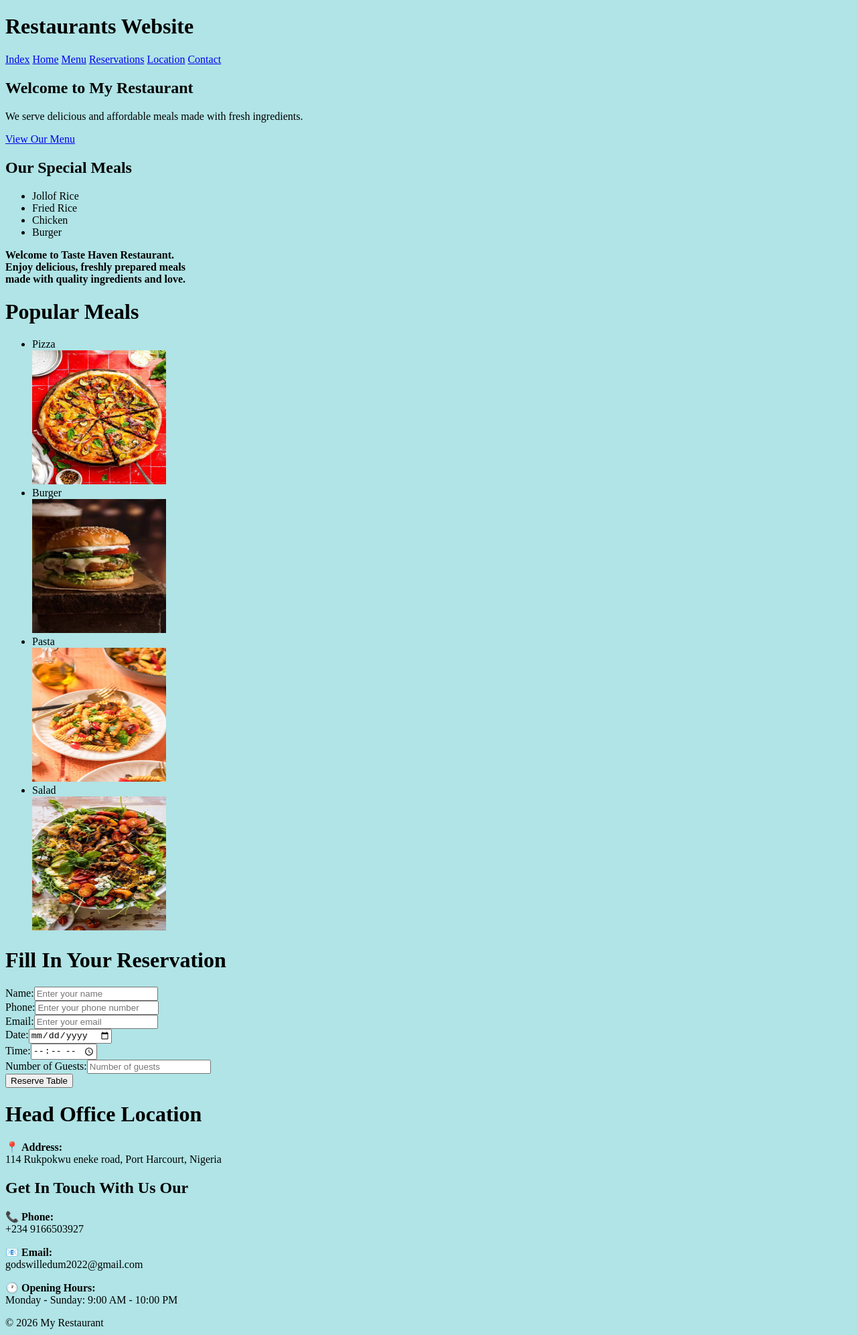
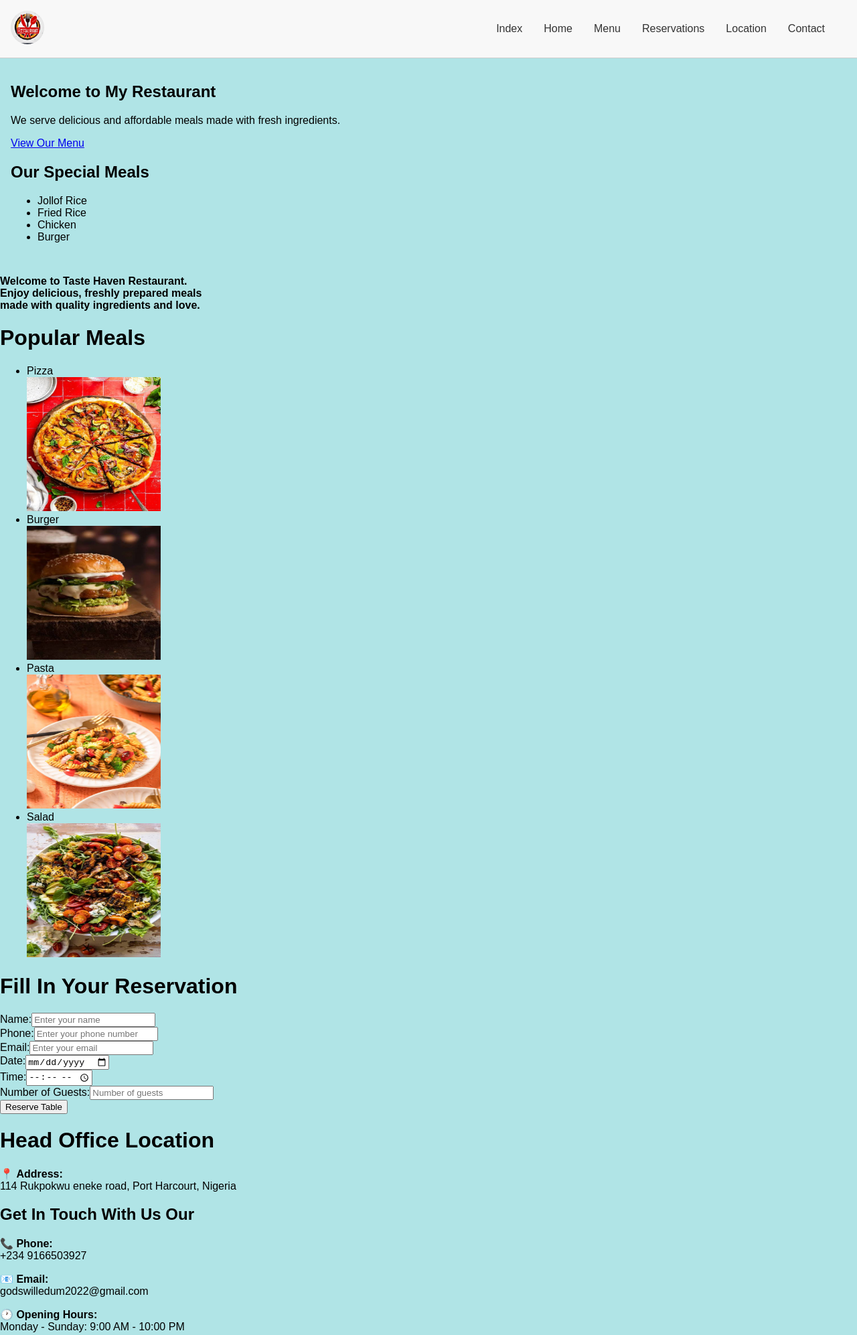
Before and after one commit to edums499/restaurant-website-, a plain HTML site: page index.html in a window 1280 px wide. Shown: the top 1993 px of the page at 67% size. Drawn offline with Linux system fonts and the light colour scheme.

```diff
--- /dev/null
+++ b/assets/css/style.css
@@ -0,0 +1,46 @@
+body {
+  font-family: Arial, sans-serif;
+  margin: 0;
+  padding: 0;
+}
+.header {
+  display: flex;
+  justify-content: space-between;
+  align-items: center;
+  padding: 1rem;
+  background-color: #f8f8f8;
+  border-bottom: 1px solid #ccc;
+  position: sticky;
+  top: 0;
+}
+.header .nav {
+  display: flex;
+  justify-content: space-between;
+  align-items: center;
+  padding: 1rem;
+  background-color: #f8f8f8;
+}
+.header h1 {
+  margin: 0;
+}
+.header nav {
+  display: flex;
+  justify-content: space-between;
+  align-items: center;
+}
+.header nav a {
+  margin: 0 1rem;
+  text-decoration: none;
+  color: #333;
+}
+.header nav a:hover {
+  color: #ff0000;
+}
+main {
+  padding: 1rem;
+}
+.logoimg {
+  width: 50px;
+  height: 50px;
+  border-radius: 50%;
+}
--- a/index.html
+++ b/index.html
@@ -1,17 +1,20 @@
-<!DOCTYPE html>
+<!doctype html>
 <html lang="en">
   <head>
-    <meta charset="UTF-8">
-    <meta name="viewport" content="width=device-width, initial-scale=1.0">
+    <meta charset="UTF-8" />
+    <meta name="viewport" content="width=device-width, initial-scale=1.0" />
     <title>Restaurants Website</title>
+    <link rel="stylesheet" href="assets/css/style.css" />
   </head>
   <body>
+    <body style="background-color: rgb(176, 228, 230)"></body>
+    <header>
+      <div class="header">
+        <div class="logo">
+          <img src="assets/images/logo.jpeg" alt="logo" class="logoimg" />
+        </div>
 
- <body style="background-color:rgb(176, 228, 230);"></body>
-    <header>
-        <h1>Restaurants Website</h1>
-    <nav>
-
+        <nav class="nav">
           <a href="index.html">Index</a>
           <a href="home.html">Home</a>
           <a href="menu.html">Menu</a>
@@ -19,12 +22,14 @@
           <a href="location.html">Location</a>
           <a href="contact.html">Contact</a>
         </nav>
-
+      </div>
     </header>
 
     <main>
       <h2>Welcome to My Restaurant</h2>
-         <p> We serve delicious and affordable meals made with fresh ingredients. </p>
+      <p>
+        We serve delicious and affordable meals made with fresh ingredients.
+      </p>
       <a href="menu.html">View Our Menu</a>
       <h2>Our Special Meals</h2>
       <ul>
@@ -34,60 +39,89 @@
         <li>Burger</li>
       </ul>
     </main>
-               <p><b>
-            Welcome to Taste Haven Restaurant.<br>
-            Enjoy delicious, freshly prepared meals<br>
+    <p>
+      <b>
+        Welcome to Taste Haven Restaurant.<br />
+        Enjoy delicious, freshly prepared meals<br />
         made with quality ingredients and love.
-        </b></p>
-
+      </b>
+    </p>
 
     <h1>Popular Meals</h1>
     <ul>
       <li>Pizza</li>
-        <img src="pizza.jfif" alt="pizza" width="200" height="200">
+      <img
+        src="assets/images/pizza.jfif"
+        alt="pizza"
+        width="200"
+        height="200"
+      />
       <li>Burger</li>
-        <img src="burger.jfif" alt="burger" width="200" height="200">
+      <img
+        src="assets/images/burger.jfif"
+        alt="burger"
+        width="200"
+        height="200"
+      />
       <li>Pasta</li>
-        <img src="pasta.jfif" alt="pasta" width="200" height="200">
+      <img
+        src="assets/images/pasta.jfif"
+        alt="pasta"
+        width="200"
+        height="200"
+      />
       <li>Salad</li>
-        <img src="salad.jfif" alt="salad" width="200" height="200">
+      <img
+        src="assets/images/salad.jfif"
+        alt="salad"
+        width="200"
+        height="200"
+      />
     </ul>
-
 
     <h1>Fill In Your Reservation</h1>
     <form>
-         <label>Name:</label><input type="name" placeholder="Enter your name"><br>
-          <label>Phone:</label><input type="tel" placeholder="Enter your phone number"><br>
+      <label>Name:</label
+      ><input type="name" placeholder="Enter your name" /><br />
+      <label>Phone:</label
+      ><input type="tel" placeholder="Enter your phone number" /><br />
 
-         <label>Email:</label><input type="email" placeholder="Enter your email"><br>
-          <label>Date:</label><input type="date"><br>
-           <label>Time:</label><input type="time"><br>
-            <label>Number of Guests:</label><input type="number" min="1" placeholder="Number of guests"><br>
+      <label>Email:</label
+      ><input type="email" placeholder="Enter your email" /><br />
+      <label>Date:</label><input type="date" /><br />
+      <label>Time:</label><input type="time" /><br />
+      <label>Number of Guests:</label
+      ><input type="number" min="1" placeholder="Number of guests" /><br />
       <button type="submit">Reserve Table</button>
     </form>
 
-
     <h1>Head Office Location</h1>
-     <p>📍 <strong>Address:</strong>
-        <br> 114 Rukpokwu eneke road, Port Harcourt, Nigeria</p>
-
-
+    <p>
+      📍 <strong>Address:</strong> <br />
+      114 Rukpokwu eneke road, Port Harcourt, Nigeria
+    </p>
 
     <!-- Contact Information -->
     <section class="contact-container">
       <div class="contact-info">
         <h2>Get In Touch With Us Our</h2>
-    <p>📞 <strong>Phone:</strong>
-        <br> +234 9166503927</p>
-         <p>📧 <strong>Email:</strong>
-            <br> godswilledum2022@gmail.com</p>
-             <p>🕐 <strong>Opening Hours:</strong>
-                <br> Monday - Sunday: 9:00 AM - 10:00 PM</p>
+        <p>
+          📞 <strong>Phone:</strong> <br />
+          +234 9166503927
+        </p>
+        <p>
+          📧 <strong>Email:</strong> <br />
+          godswilledum2022@gmail.com
+        </p>
+        <p>
+          🕐 <strong>Opening Hours:</strong> <br />
+          Monday - Sunday: 9:00 AM - 10:00 PM
+        </p>
       </div>
+    </section>
 
     <footer>
       <p>&copy; 2026 My Restaurant</p>
     </footer>
-
   </body>
 </html>
```
Also changed, not shown: menu.html (+8 -10 lines), assets/css/index.css (added), assets/images/burger.jfif (renamed from burger.jfif), assets/images/logo.jpeg (added), assets/images/pasta.jfif (renamed from pasta.jfif), assets/images/pizza.jfif (renamed from pizza.jfif), assets/images/salad.jfif (renamed from salad.jfif), assets/js/index.js (added), assets/js/ordering.js (added). Lines whose indentation alone changed are shown as unchanged.
